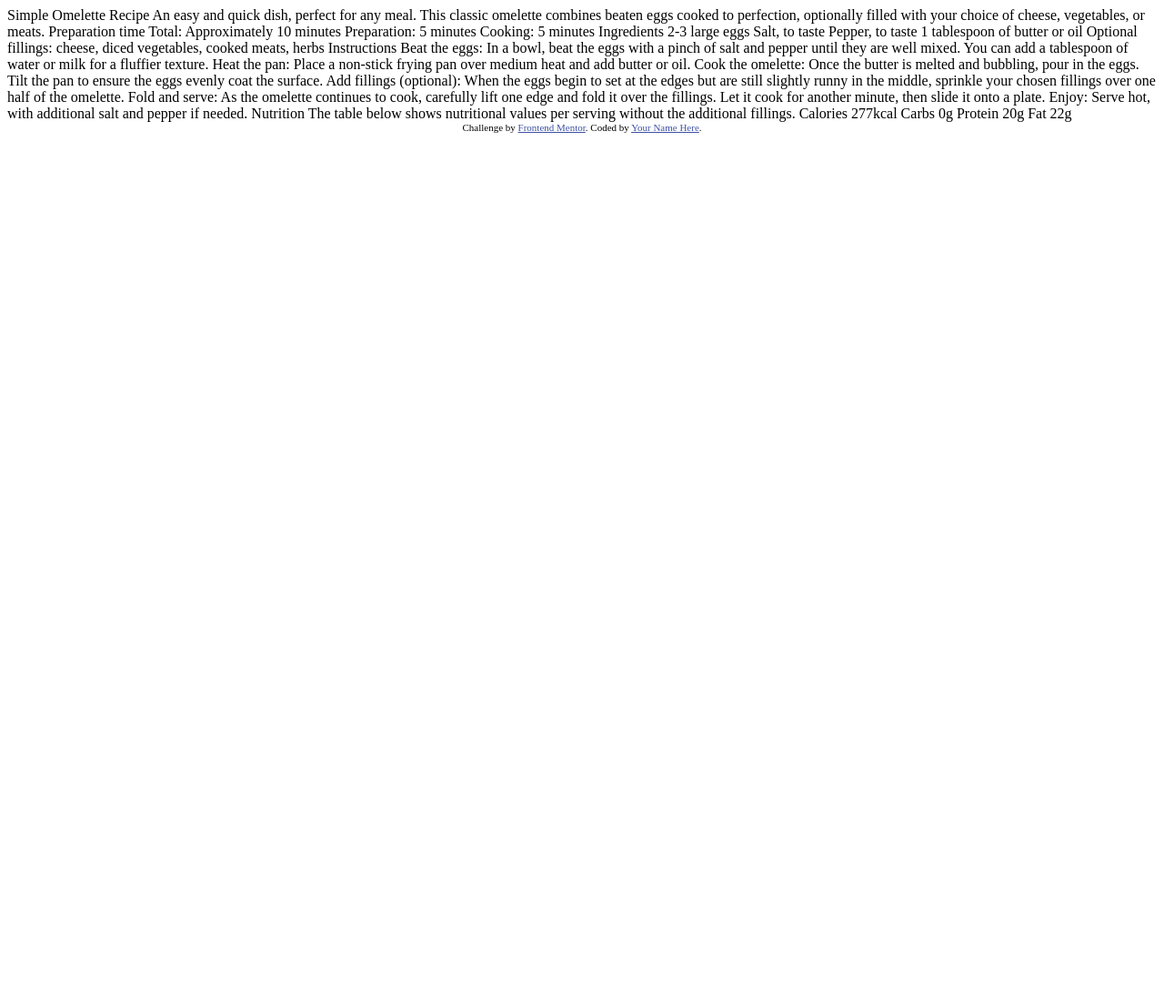
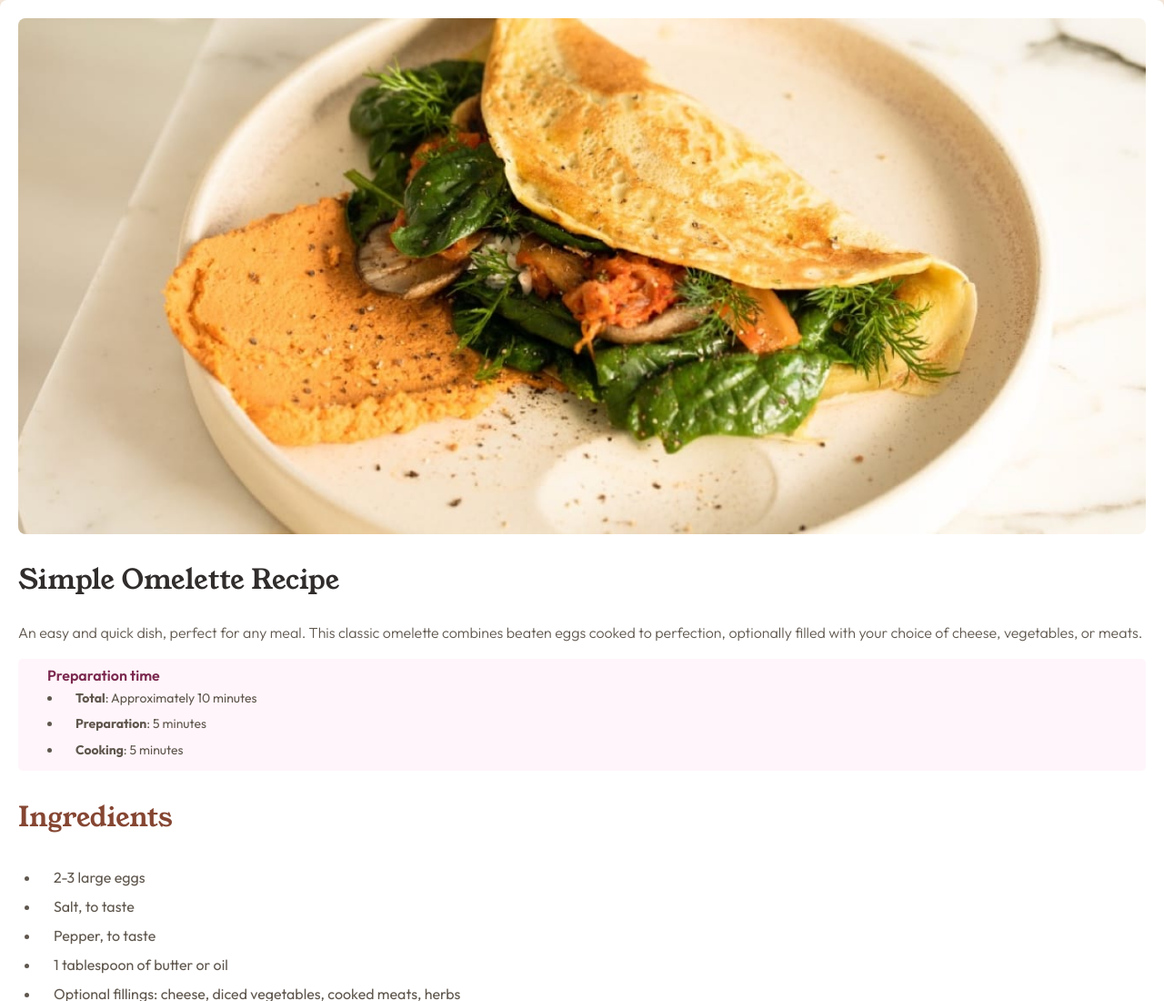
Before and after one commit to Diego03062003/recipe-page-main, a plain HTML site: page index.html in a window 1280 px wide. Shown: the top 1100 px of the page at 91% size. Before the commit the page ends 800 px from the top, so only its background shows below. Drawn offline with Linux system fonts and the light colour scheme.

Commit message:
Ultimo commit

```diff
--- /dev/null
+++ b/estilos.css
@@ -0,0 +1,127 @@
+/*Young serif*/
+@import url('https://fonts.googleapis.com/css2?family=Figtree:ital,wght@0,300..900;1,300..900&family=Inter:ital,opsz,wght@0,14..32,100..900;1,14..32,100..900&family=Outfit:wght@100..900&family=Young+Serif&display=swap');
+/*Outfit*/
+@import url('https://fonts.googleapis.com/css2?family=Figtree:ital,wght@0,300..900;1,300..900&family=Inter:ital,opsz,wght@0,14..32,100..900;1,14..32,100..900&family=Outfit:wght@100..900&family=Young+Serif&display=swap');
+/*Bulma*/
+/* @import "https://cdn.jsdelivr.net/npm/bulma@1.0.4/css/bulma.min.css"; */
+
+:root {
+    --White: hsl(0, 0%, 100%);
+    --Stone100: hsl(30, 54%, 90%);
+    --Stone150: hsl(30, 18%, 87%);
+    --Stone600: hsl(30, 10%, 34%);
+    --Stone900: hsl(24, 5%, 18%);
+    --Brown-800: hsl(14, 45%, 36%);
+    --Rose800: hsl(332, 51%, 32%);
+    --Rose50: hsl(330, 100%, 98%);
+
+    --font-family-preparation-time: 'Outfit';
+    --font-family-base: 'Young Serif';
+}
+
+body {
+    font-family: var(--font-family-preparation-time);
+    background-color: var(--Stone100);
+    margin: 0;
+    padding: 0;
+    display: flex;
+    flex-direction: column;
+    min-height: 100vh;
+    justify-content: center;
+    align-items: center;
+}
+
+article {
+    background-color: var(--White);
+    border-radius: 8px;
+    box-shadow: 0 4px 6px rgba(0, 0, 0, 0.1);
+    padding: 20px;
+    max-width: 1440px;
+    min-width: 320px;
+}
+
+article h2,h3 {
+    font-family: var(--font-family-base);
+    font-size: 30px;
+    color: var(--Stone900);
+    font-weight: 400;
+}
+article p, ul, ol, td {
+    font-family: var(--font-family-preparation-time);
+    color: var(--Stone600);
+    font-weight: 300;
+    line-height: 1.6;
+}
+
+article .imagen img {
+    width: 100%;
+    height: auto;
+    border-radius: 8px;
+}
+
+article .tiempo-preparacion {
+
+    font-size: 14px;
+    background-color: var(--Rose50);
+    padding: 0.5rem 2rem;
+    border-radius: 5px;
+}
+article .tiempo-preparacion h4 {
+    margin: 0;
+    font-size: 16px;
+    color: var(--Rose800);
+    font-weight: 600;
+}
+article .tiempo-preparacion ul {
+    padding: 0 1rem;
+    margin: 0;
+    font-weight: 400;
+}
+article .tiempo-preparacion ul li {
+    padding: 0.2rem 0;
+    padding-left: 15px;
+}
+
+article .ingredientes, article .instrucciones {
+    border-bottom: var(--Brown-800) .4px solid;
+}
+
+article h3{
+    color: var(--Brown-800);
+}
+
+article .ingredientes ul {
+    padding: 0 1.5rem;
+
+    font-weight: 400;
+}
+
+article .ingredientes ul li{
+    padding: 0.2rem 0;
+    padding-left: 15px;
+}
+
+article .instrucciones ol {
+    padding: 0 1.5rem;
+    list-style: outside;
+    list-style-type: decimal;
+    font-weight: 400;
+}
+article .instrucciones ol li{
+    padding: 0.3rem 0;
+    padding-left: 10px;
+}
+
+article .tabla-nutricion table {
+    width: 100%;
+    margin-top: 10px;
+}
+article .tabla-nutricion table tr td:last-child {
+    color: var(--Brown-800);
+    font-weight: 600;
+
+}
+article .tabla-nutricion table td {
+    padding: 8px;
+    border-bottom: 1px solid var(--Stone150);
+}
--- a/index.html
+++ b/index.html
@@ -4,74 +4,89 @@
   <meta charset="UTF-8">
   <meta name="viewport" content="width=device-width, initial-scale=1.0"> <!-- displays site properly based on user's device -->
 
+  <!-- <script src="https://cdn.jsdelivr.net/npm/@tailwindcss/browser@4"></script> -->
   <link rel="icon" type="image/png" sizes="32x32" href="./assets/images/favicon-32x32.png">
+  <link rel="stylesheet" href="estilos.css">
 
   <title>Frontend Mentor | Recipe page</title>
 
-  <!-- Feel free to remove these styles or customise in your own stylesheet 👍 -->
-  <style>
-    .attribution { font-size: 11px; text-align: center; }
-    .attribution a { color: hsl(228, 45%, 44%); }
-  </style>
 </head>
-<body>
 
-  Simple Omelette Recipe
+<body id="myWeb">
+  <article class="contenedor">
+    <div class="imagen">
+      <img src="./assets/images/image-omelette.jpeg" alt="Imagen de un omelette">
+    </div>
 
-  An easy and quick dish, perfect for any meal. This classic omelette combines beaten eggs cooked
-  to perfection, optionally filled with your choice of cheese, vegetables, or meats.
+    <h2>Simple Omelette Recipe</h2>
 
-  Preparation time
+    <p>An easy and quick dish, perfect for any meal. This classic omelette combines beaten eggs cooked
+    to perfection, optionally filled with your choice of cheese, vegetables, or meats.</p>
 
-  Total: Approximately 10 minutes
-  Preparation: 5 minutes
-  Cooking: 5 minutes
+    <div class="tiempo-preparacion">
+      <h4>Preparation time</h4>
+      <ul>
+        <li><b>Total</b>: Approximately 10 minutes</li>
+        <li><b>Preparation</b>: 5 minutes</li>
+        <li><b>Cooking</b>: 5 minutes</li>
+      </ul>
+    </div>
 
-  Ingredients
+    <div class="ingredientes">
+      <h3>Ingredients</h3>
+      <ul>
+        <li>2-3 large eggs</li>
+        <li>Salt, to taste</li>
+        <li>Pepper, to taste</li>
+        <li>1 tablespoon of butter or oil</li>
+        <li>Optional fillings: cheese, diced vegetables, cooked meats, herbs</li>
+      </ul>
+    </div>
 
-  2-3 large eggs
-  Salt, to taste
-  Pepper, to taste
-  1 tablespoon of butter or oil
-  Optional fillings: cheese, diced vegetables, cooked meats, herbs
+    <div class="instrucciones">
+      <h3>Instructions</h3>
+      <ol>
+        <li><b>Beat the eggs</b>: In a bowl, beat the eggs with a pinch of salt and pepper until they are well mixed.
+        You can add a tablespoon of water or milk for a fluffier texture.</li>
+        <li><b>Heat the pan</b>: Place a non-stick frying pan over medium heat and add butter or oil.</li>
+        <li><b>Cook the omelette</b>: Once the butter is melted and bubbling, pour in the eggs. Tilt the pan to ensure
+        the eggs evenly coat the surface.</li>
+        <li><b>Add fillings (optional)</b>: When the eggs begin to set at the edges but are still slightly runny in the
+        middle, sprinkle your chosen fillings over one half of the omelette.</li>
+        <li><b>Fold and serve</b>: As the omelette continues to cook, carefully lift one edge and fold it over the
+        fillings. Let it cook for another minute, then slide it onto a plate.</li>
+        <li><b>Enjoy</b>: Serve hot, with additional salt and pepper if needed.</li>
+      </ol>
+    </div>
 
-  Instructions
+    <div class="tabla-nutricion">
+      <h3>Nutrition</h3>
+      <p>The table below shows nutritional values per serving without the additional fillings.</p>
+      <table class = "w-full bg-white">
+        <tbody>
+          <tr>
+            <td>Calories</td>
+            <td class="text-(--Brown-800)">277kcal</td>
+          </tr>
+          <tr>
+            <td>Carbs</td>
+            <td class="text-(--Brown-800)">0g</td>
+          </tr>
+          <tr>
+            <td>Protein</td>
+            <td class="text-(--Brown-800)">20g</td>
+          </tr>
+          <tr>
+            <td>Fat</td>
+            <td class="text-(--Brown-800)">22g</td>
+          </tr>
+        </tbody>
+      </table>
+    </div>
+  </article>
 
-  Beat the eggs: In a bowl, beat the eggs with a pinch of salt and pepper until they are well mixed.
-  You can add a tablespoon of water or milk for a fluffier texture.
 
-  Heat the pan: Place a non-stick frying pan over medium heat and add butter or oil.
+</body>
 
-  Cook the omelette: Once the butter is melted and bubbling, pour in the eggs. Tilt the pan to ensure
-  the eggs evenly coat the surface.
 
-  Add fillings (optional): When the eggs begin to set at the edges but are still slightly runny in the
-  middle, sprinkle your chosen fillings over one half of the omelette.
-
-  Fold and serve: As the omelette continues to cook, carefully lift one edge and fold it over the
-  fillings. Let it cook for another minute, then slide it onto a plate.
-
-  Enjoy: Serve hot, with additional salt and pepper if needed.
-
-  Nutrition
-
-  The table below shows nutritional values per serving without the additional fillings.
-
-  Calories
-  277kcal
-
-  Carbs
-  0g
-
-  Protein
-  20g
-
-  Fat
-  22g
-
-  <div class="attribution">
-    Challenge by <a href="https://www.frontendmentor.io?ref=challenge" target="_blank">Frontend Mentor</a>.
-    Coded by <a href="#">Your Name Here</a>.
-  </div>
-</body>
 </html>
```
